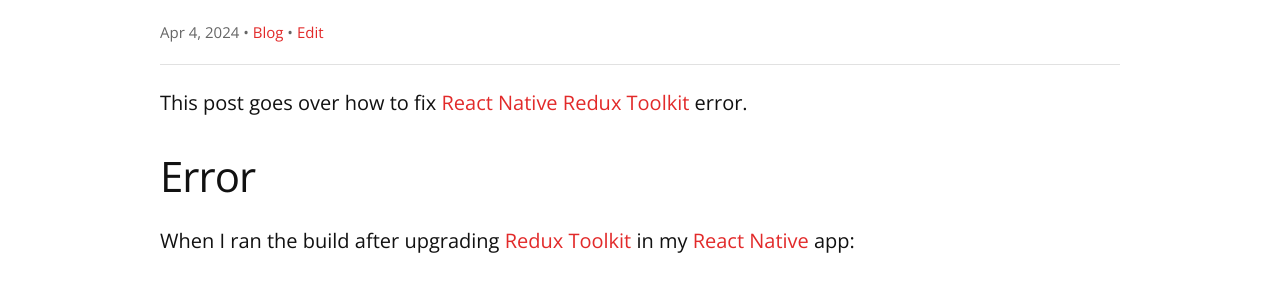
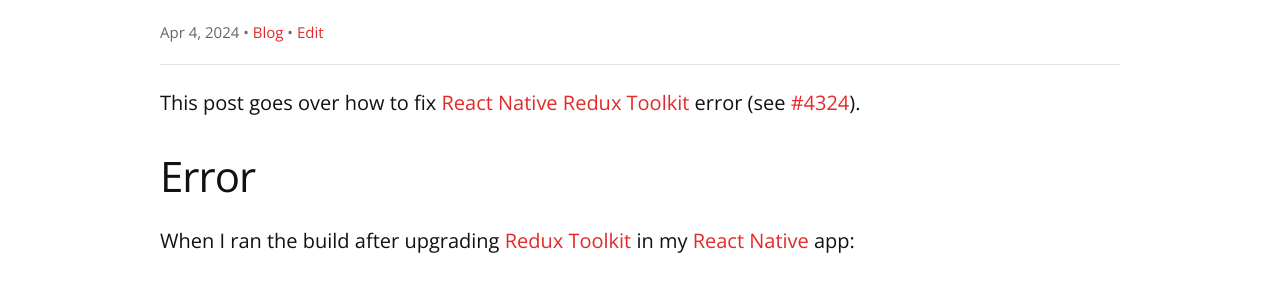
Before and after one commit to remarkablemark/remarkablemark.github.io, a Jekyll site: the page built from _posts/2024/2024-04-04-fix-react-native-redux-toolkit-error.md, in a window 1280 px wide and 900 px high. Shown: the part 165-446 px from the top of the window. Built offline with Jekyll 4.4.1, drawn with Linux system fonts in a browser that asks for light colours; comment, search, counter and statistics services are not loaded.

Commit message:
chore(posts): update "Fix React Native Redux Toolkit error"
Post: 2024-04-04-fix-react-native-redux-toolkit-error.md

https://github.com/reduxjs/redux-toolkit/issues/4324

```diff
--- a/_posts/2024/2024-04-04-fix-react-native-redux-toolkit-error.md
+++ b/_posts/2024/2024-04-04-fix-react-native-redux-toolkit-error.md
@@ -6,7 +6,7 @@
 categories: react native redux toolkit
 ---
 
-This post goes over how to fix [React Native](https://reactnative.dev/) [Redux Toolkit](https://redux-toolkit.js.org/) error.
+This post goes over how to fix [React Native](https://reactnative.dev/) [Redux Toolkit](https://redux-toolkit.js.org/) error (see [#4324](https://github.com/reduxjs/redux-toolkit/issues/4324)).
 
 ## Error
 
```
